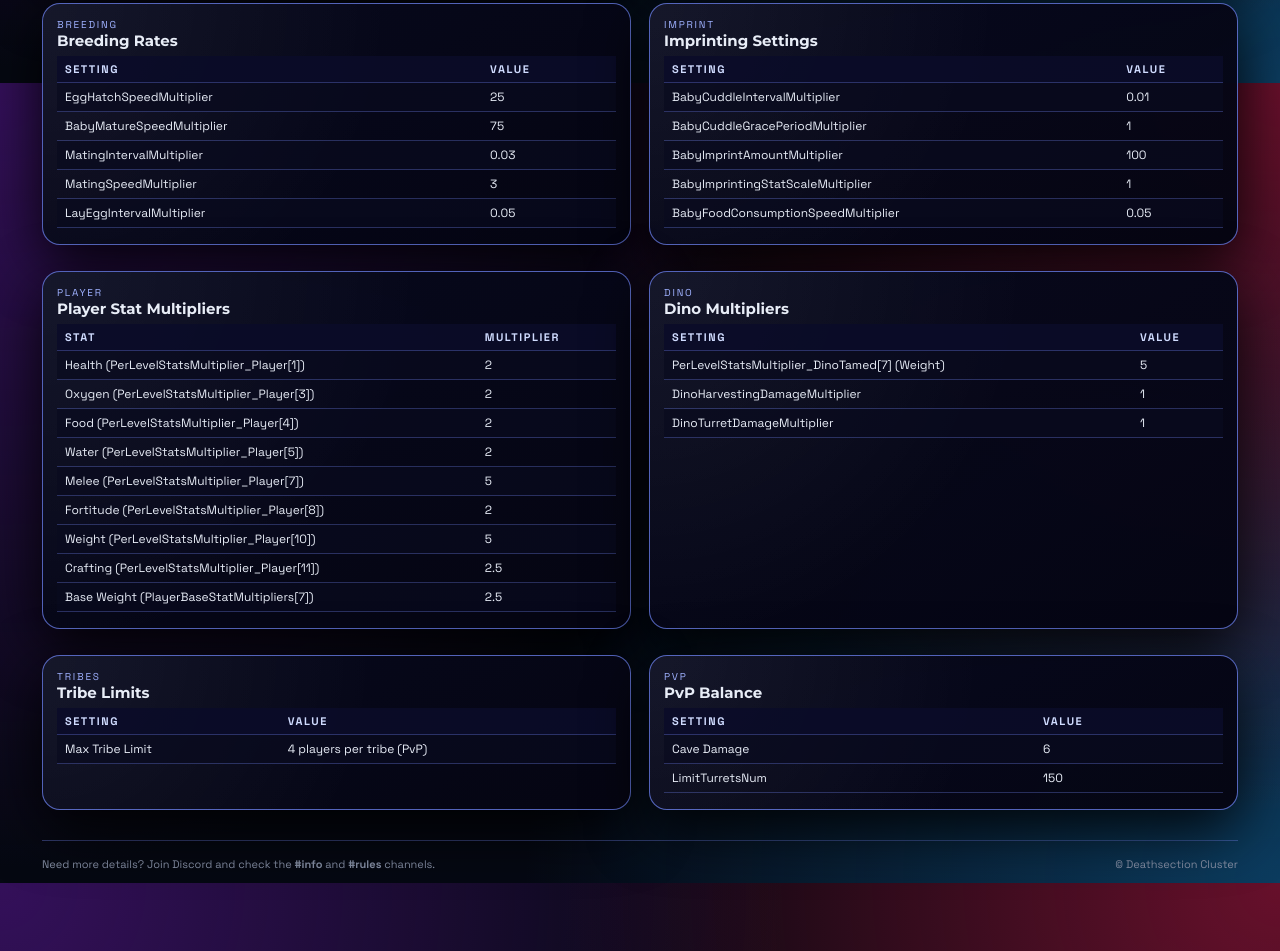
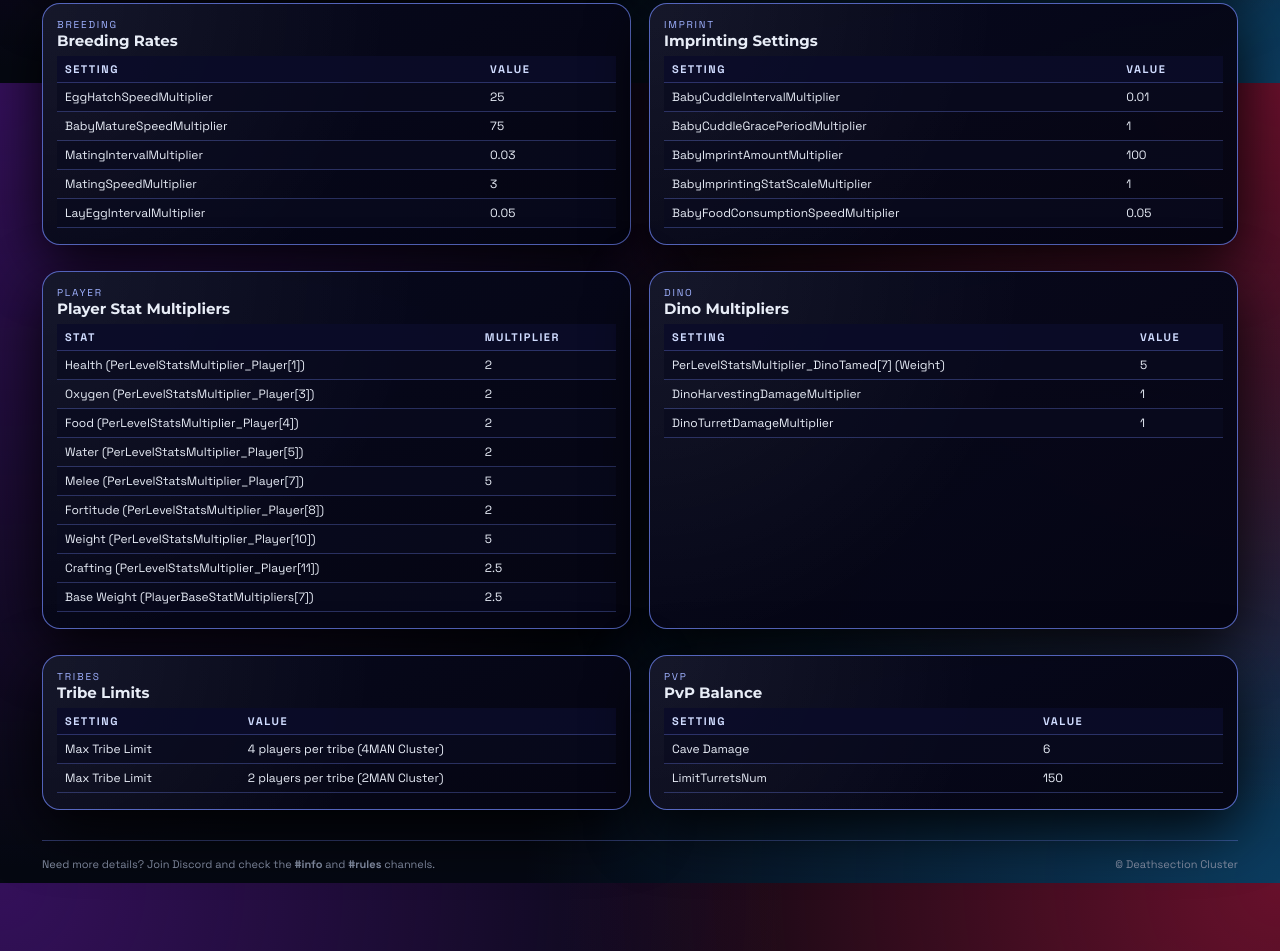
Before and after one commit to LichKingBriggs/Deathsection, a plain HTML site: page server-stats.html in a window 1280 px wide. Shown: the part 717-1668 px from the top of the page. Drawn offline with Linux system fonts and the light colour scheme.

```diff
--- a/server-stats.html
+++ b/server-stats.html
@@ -407,7 +407,8 @@
         </div>
         <table class="rate-table">
           <tr><th>Setting</th><th>Value</th></tr>
-          <tr><td>Max Tribe Limit</td><td>4 players per tribe (PvP)</td></tr>
+          <tr><td>Max Tribe Limit</td><td>4 players per tribe (4MAN Cluster)</td></tr>
+		  <tr><td>Max Tribe Limit</td><td>2 players per tribe (2MAN Cluster)</td></tr>
         </table>
       </div>
 
```
